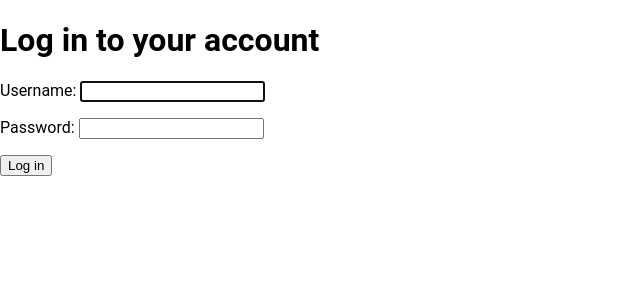
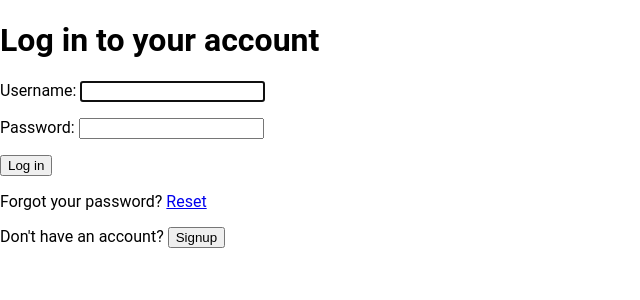
Before and after one commit to alvyynm/takeaway-django, a Django app: page /accounts/login/ in a window 1280 px wide. Shown: the part 54-354 px from the top of the page, without its empty margins (0-640 px from the left). Run offline with Django 5.2, Linux system fonts and the light colour scheme.

Commit message:
feat: add signup and password reset links to login page

```diff
--- a/accounts/templates/registration/login.html
+++ b/accounts/templates/registration/login.html
@@ -12,6 +12,14 @@
                     <input type="submit" value="Log in">
                 </p>
             </form>
-        </div>
+            <p>
+                Forgot your password? <a href="{% url 'password_reset' %}">Reset</a>
+            </p>
+            <p>
+                Don't have an account? <a href="{% url 'signup' %}">
+                <button type="button">Signup</button>
+            </p>
+        </a>
     </div>
+</div>
 {% endblock %}
```
